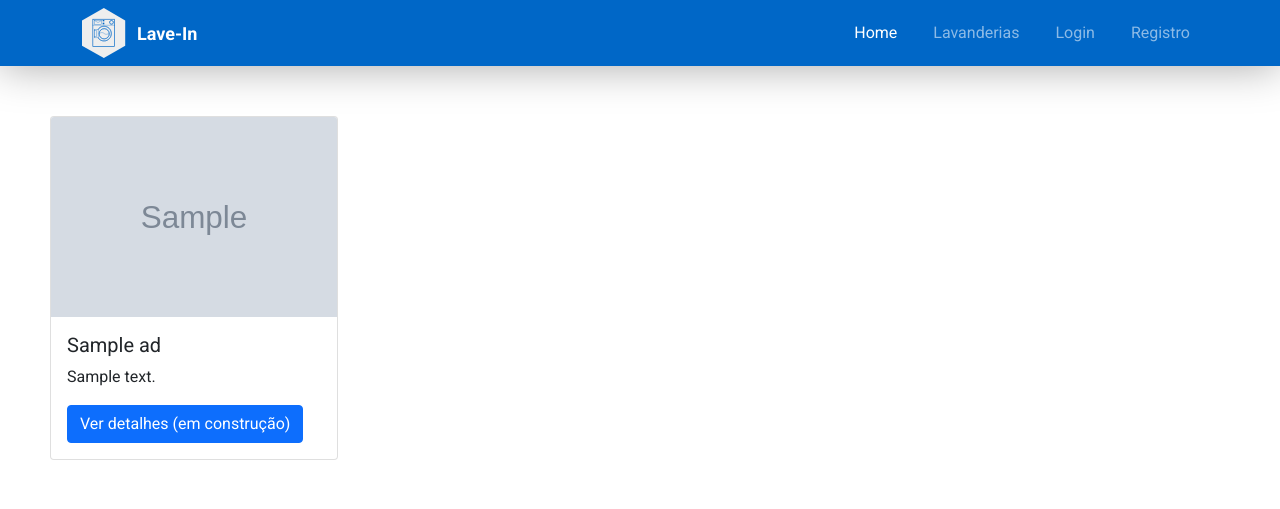
After one commit to unb-pandemicos/laveIn, a Django app: page /ads/list/ in a window 1280 px wide. The commit adds this page. Shown: the top 509 px of the page. Run offline with Django 3.2, Linux system fonts and the light colour scheme; tables that the repository leaves empty hold one stand-in row (values such as "Sample post"); grey boxes marked "Sample" are stand-in pictures.

Commit message:
feat: integrate homepage, create ads-list page and integrate

```diff
--- a/ads/models.py
+++ b/ads/models.py
@@ -10,3 +10,6 @@ class Ad(models.Model):
 
     created_at = models.DateTimeField(auto_now_add=True)
     updated_at = models.DateTimeField(auto_now=True)
+
+    def subdescription(self):
+        return self.description[:126]
--- a/ads/urls.py
+++ b/ads/urls.py
@@ -1,7 +1,7 @@
 from django.urls import path
 
-from .views import SignUpView
+from .views import GetAdsView
 
 urlpatterns = [
-    path('signup/', SignUpView.as_view(), name='signup'),
+    path('list/', GetAdsView, name='list'),
 ]
--- a/ads/views.py
+++ b/ads/views.py
@@ -1,9 +1,13 @@
-from django.contrib.auth.forms import UserCreationForm
-from django.urls import reverse_lazy
-from django.views import generic
+from django.shortcuts import render
+
+from .models import Ad
 
 
-class SignUpView(generic.CreateView):
-    form_class = UserCreationForm
-    success_url = reverse_lazy('login')
-    template_name = 'registration/signup.html'
+def GetAdsView(request):
+    ads = Ad.objects.all()
+
+    context = {
+        'ads': ads,
+    }
+
+    return render(request, 'pages/ads_list.html', context)
--- a/laveIn/urls.py
+++ b/laveIn/urls.py
@@ -20,5 +20,6 @@ urlpatterns = [
     path('', include('pages.urls')),
     path('admin/', admin.site.urls),
     path('accounts/', include('users.urls')),
+    path('ads/', include('ads.urls')),
     path('accounts/', include('django.contrib.auth.urls'))
 ]
--- /dev/null
+++ b/static/css/ads_list.css
@@ -0,0 +1,14 @@
+.ads-container {
+  margin: 50px;
+  display: flex;
+  flex-wrap: wrap;
+}
+
+.card-img-top {
+  height: 200px;
+  object-fit: cover;
+}
+
+.card {
+  margin-right: 50px;
+}
--- a/templates/bases/navbar.html
+++ b/templates/bases/navbar.html
@@ -37,6 +37,7 @@
         <div class="collapse navbar-collapse" id="navbarNavAltMarkup">
             <div class="navbar-nav ms-auto text-center text-md-left">
                 <a class="nav-link active" href="{% url 'pages:homepage' %}">Home</a>
+                <a class="nav-link" href="/ads/list">Lavanderias</a>
                 {% if not user.is_authenticated %}
                     <a class="nav-link"  href="{% url 'login' %}">Login</a>
                     <a class="nav-link" href="{% url 'signup' %}">Registro</a>
--- /dev/null
+++ b/templates/pages/ads_list.html
@@ -0,0 +1,37 @@
+
+<!-- Essa linha significa que essa página (Homepage) é filha da base principal ('main_base.html'), onde está sua estrutura. Esse arquivo aqui é tipo um componente. -->
+{% extends 'bases/main_base.html' %}
+
+<!-- Imports que cada "componente" (ou seja, arquivo de template) pode ter. A base principal já tem alguns, que vem junto. -->
+
+
+<!-- Dentro do bloco conteúdo é onde deve estar o conteúdo de qualquer página. -->
+{% block content %}
+
+<title>Lave-in | Lista de lavanderias </title>
+{% include 'bases/navbar.html' %}
+<link rel="stylesheet" href="../../static/css/main.css"/>
+<link rel="stylesheet" href="../../static/css/ads_list.css"/>
+<div class="jumbotron jumbotron-fluid">
+
+    <div class="main-page">
+        <div class="ads-container">
+            {% for ad in ads %}
+            <div class="card" style="width: 18rem;">
+                <img class="card-img-top" src="{{ ad.photo1_url }}" alt="Card image cap">
+                <div class="card-body">
+                    <h5 class="card-title">{{ ad.title }}</h5>
+                    <p class="card-text">{{ ad.subdescription }}</p>
+                    <a href="#" class="btn btn-primary">Ver detalhes (em construção)</a>
+                </div>
+            </div>
+            {% endfor %}
+        </div>
+
+    </div>
+
+</div>
+
+
+
+{% endblock %}
```
Also changed, not shown: pages/views.py (+14 -2 lines), templates/pages/homepage.html (+11 -36 lines).
